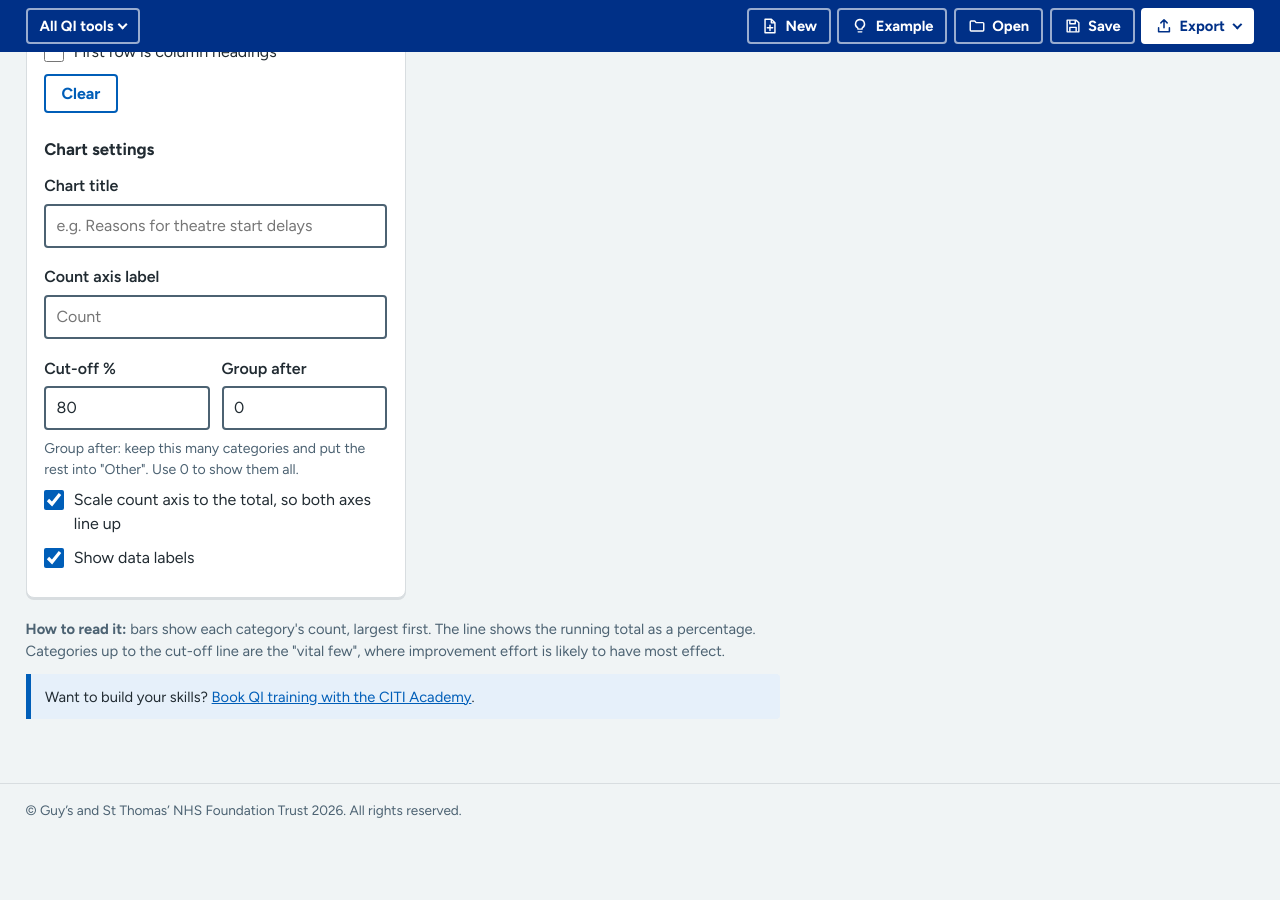
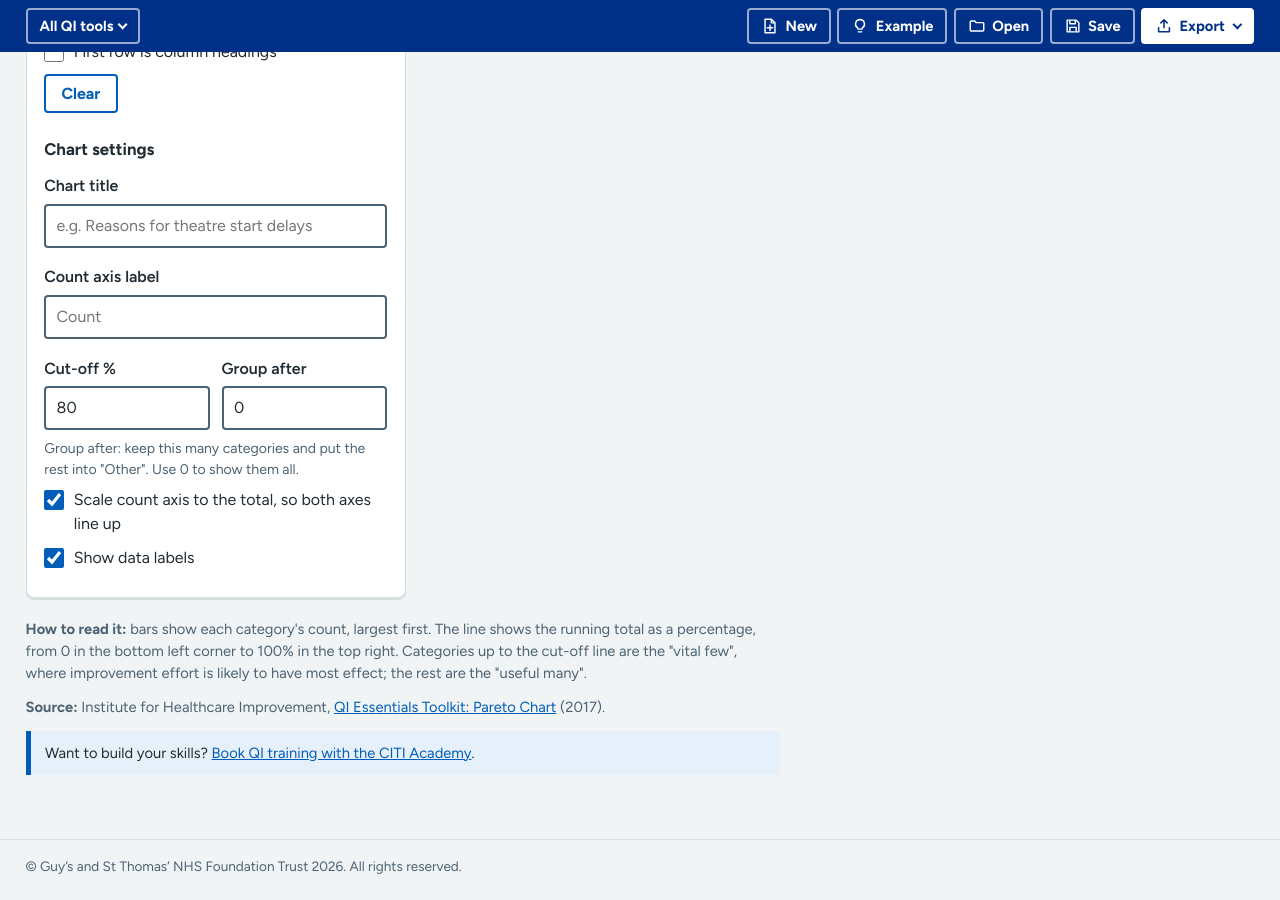
Before and after one commit to PerrinShanks-Cogito/IntegratedQiTools, a Jekyll site: the page built from pareto_chart/index.html, in a window 1280 px wide and 900 px high, scrolled down 659 px. Built offline with Jekyll 4.4.1, drawn with Linux system fonts in a browser that asks for light colours; before the commit the page ends 1503 px from its top, so only the background shows below that.

Commit message:
Pareto chart: follow the IHI Pareto chart guidance
Start the cumulative line at 0 in the bottom left corner, with each
point at the right-hand edge of its bar so it ends at 100% in the top
right. Bracket and label the vital few, with the share of the total
they account for, and the useful many, and use IHI's term 'useful
many' for the rest. Cite the IHI QI Essentials Toolkit: Pareto Chart.

Co-Authored-By: Claude Opus 5.5 <noreply@anthropic.com>
Claude-Session: https://claude.ai/code/session_01CcqVcm4XUAVhFz1Lp5vF74

```diff
--- a/pareto_chart/index.html
+++ b/pareto_chart/index.html
@@ -107,7 +107,8 @@ tr.cutrow td{border-bottom:2px dashed var(--muted)}
 </main>
 
 <section class="notes" aria-label="About Pareto charts">
-  <p><b>How to read it:</b> bars show each category's count, largest first. The line shows the running total as a percentage. Categories up to the cut-off line are the "vital few", where improvement effort is likely to have most effect.</p>
+  <p><b>How to read it:</b> bars show each category's count, largest first. The line shows the running total as a percentage, from 0 in the bottom left corner to 100% in the top right. Categories up to the cut-off line are the "vital few", where improvement effort is likely to have most effect; the rest are the "useful many".</p>
+  <p><b>Source:</b> Institute for Healthcare Improvement, <a href="https://www.ihi.org/resources/tools/quality-improvement-essentials-toolkit" target="_blank" rel="noopener">QI Essentials Toolkit: Pareto Chart</a> (2017).</p>
   <div class="notice">Want to build your skills? <a href="https://coh.gstt.nhs.uk/course/view.php?id=3199" target="_blank" rel="noopener">Book QI training with the CITI Academy</a>.</div>
 </section>
 
@@ -246,7 +247,8 @@ tr.cutrow td{border-bottom:2px dashed var(--muted)}
     const charW = 7;
     const rotate = maxLen * charW > band - 6;
     const labelH = rotate ? maxLen * charW * Math.sin(40 * Math.PI / 180) + 22 : 28;
-    const MT = (o.title ? 58 : 18) + 30;
+    // room above the plot for the legend and the vital few / useful many brackets
+    const MT = (o.title ? 58 : 18) + 30 + 30;
     const MB = labelH + 40;
     const H = Math.round(MT + plotH + MB);
     const base = MT + plotH;
@@ -272,9 +274,9 @@ tr.cutrow td{border-bottom:2px dashed var(--muted)}
     if (o.title) s.push(`<text x="${ML}" y="34" font-size="22" font-weight="700" fill="${COLORS.ink}">${esc(o.width ? trunc(o.title, Math.floor((W - ML - 16) / 12.4)) : o.title)}</text>`);
 
     // legend
-    const ly = MT - 22;
+    const ly = MT - 52;
     let lx = ML;
-    const legend = [['rect', COLORS.vital, 'Vital few'], ['rect', COLORS.rest, 'Remaining'], ['line', COLORS.line, 'Cumulative %'], ['dash', COLORS.cut, o.cutoff + '% cut-off']];
+    const legend = [['rect', COLORS.vital, 'Vital few'], ['rect', COLORS.rest, 'Useful many'], ['line', COLORS.line, 'Cumulative %'], ['dash', COLORS.cut, o.cutoff + '% cut-off']];
     legend.forEach(([t, c, txt]) => {
       if (t === 'rect') s.push(`<rect x="${lx}" y="${ly - 10}" width="14" height="14" fill="${c}"/>`);
       else if (t === 'line') s.push(`<line x1="${lx - 2}" y1="${ly - 3}" x2="${lx + 16}" y2="${ly - 3}" stroke="${c}" stroke-width="2.5"/><circle cx="${lx + 7}" cy="${ly - 3}" r="3.5" fill="${c}"/>`);
@@ -310,13 +312,29 @@ tr.cutrow td{border-bottom:2px dashed var(--muted)}
     const cy = yR(o.cutoff);
     s.push(`<line x1="${ML}" y1="${cy}" x2="${ML + plotW}" y2="${cy}" stroke="${COLORS.cut}" stroke-width="1.5" stroke-dasharray="6 5"/>`);
 
-    // cumulative line
-    const pts = rows.map((d, i) => [ML + i * band + band / 2, yR(d.cum)]);
-    s.push(`<polyline points="${pts.map(p => p.join(',')).join(' ')}" fill="none" stroke="${COLORS.line}" stroke-width="2.5" stroke-linejoin="round"/>`);
+    // cumulative line (IHI QI Essentials Toolkit): from 0 in the bottom left corner, with
+    // each point at the right-hand edge of its bar, so it ends at 100% in the top right
+    const pts = rows.map((d, i) => [ML + (i + 1) * band, yR(d.cum)]);
+    s.push(`<polyline points="${[[ML, base]].concat(pts).map(p => p.join(',')).join(' ')}" fill="none" stroke="${COLORS.line}" stroke-width="2.5" stroke-linejoin="round"/>`);
     pts.forEach(([x, y], i) => {
-      s.push(`<circle cx="${x}" cy="${y}" r="4" fill="${COLORS.line}" stroke="#fff" stroke-width="1.5"><title>Cumulative: ${pct(rows[i].cum)}%</title></circle>`);
-      if (o.showLabels && band >= 30) s.push(`<text x="${x}" y="${y - 10}" font-size="11" text-anchor="middle" fill="${COLORS.line}" font-weight="700" ${halo}>${pct(rows[i].cum)}%</text>`);
+      s.push(`<circle cx="${x}" cy="${y}" r="4" fill="${COLORS.line}" stroke="#fff" stroke-width="1.5"><title>Cumulative to ${esc(rows[i].name)}: ${pct(rows[i].cum)}%</title></circle>`);
+      // the last point is always 100%, which the right-hand axis already shows
+      // near the top, label to the left of the point (above the line) to stay clear of the brackets
+      const high = y - 10 < MT + 10;
+      if (o.showLabels && band >= 30 && i < n - 1) s.push(`<text x="${high ? x - 8 : x}" y="${high ? y + 4 : y - 10}" font-size="11" text-anchor="${high ? 'end' : 'middle'}" fill="${COLORS.line}" font-weight="700" ${halo}>${pct(rows[i].cum)}%</text>`);
     });
+
+    // IHI: annotate the vital few, with the share of the total they account for, and the
+    // useful many. Brackets sit above the plot, clear of the bars and the line.
+    const bracket = (from, to, text, c, bold) => {
+      const x1 = ML + from * band + band * 0.12, x2 = ML + to * band - band * 0.12, y = MT - 10;
+      const tw = text.length * (bold ? 7.4 : 7), mid = Math.min(Math.max((x1 + x2) / 2, ML + tw / 2), ML + plotW - tw / 2);
+      s.push(`<path d="M${x1} ${y + 7}V${y}H${x2}V${y + 7}" fill="none" stroke="${c}" stroke-width="2"/>`);
+      s.push(`<text x="${mid}" y="${y - 6}" font-size="13" font-weight="${bold ? 700 : 600}" text-anchor="middle" fill="${c}" ${halo}>${esc(text)}</text>`);
+    };
+    const k = res.vital;
+    bracket(0, k, `Vital few: ${pct(rows[k - 1].cum)}%`, COLORS.vital, true);
+    if (k < n) bracket(k, n, `Useful many: ${pct(100 - rows[k - 1].cum)}%`, COLORS.muted, false);
 
     // axes
     s.push(`<line x1="${ML}" y1="${MT}" x2="${ML}" y2="${base}" stroke="${COLORS.ink}" stroke-width="1.5"/>`);
```
